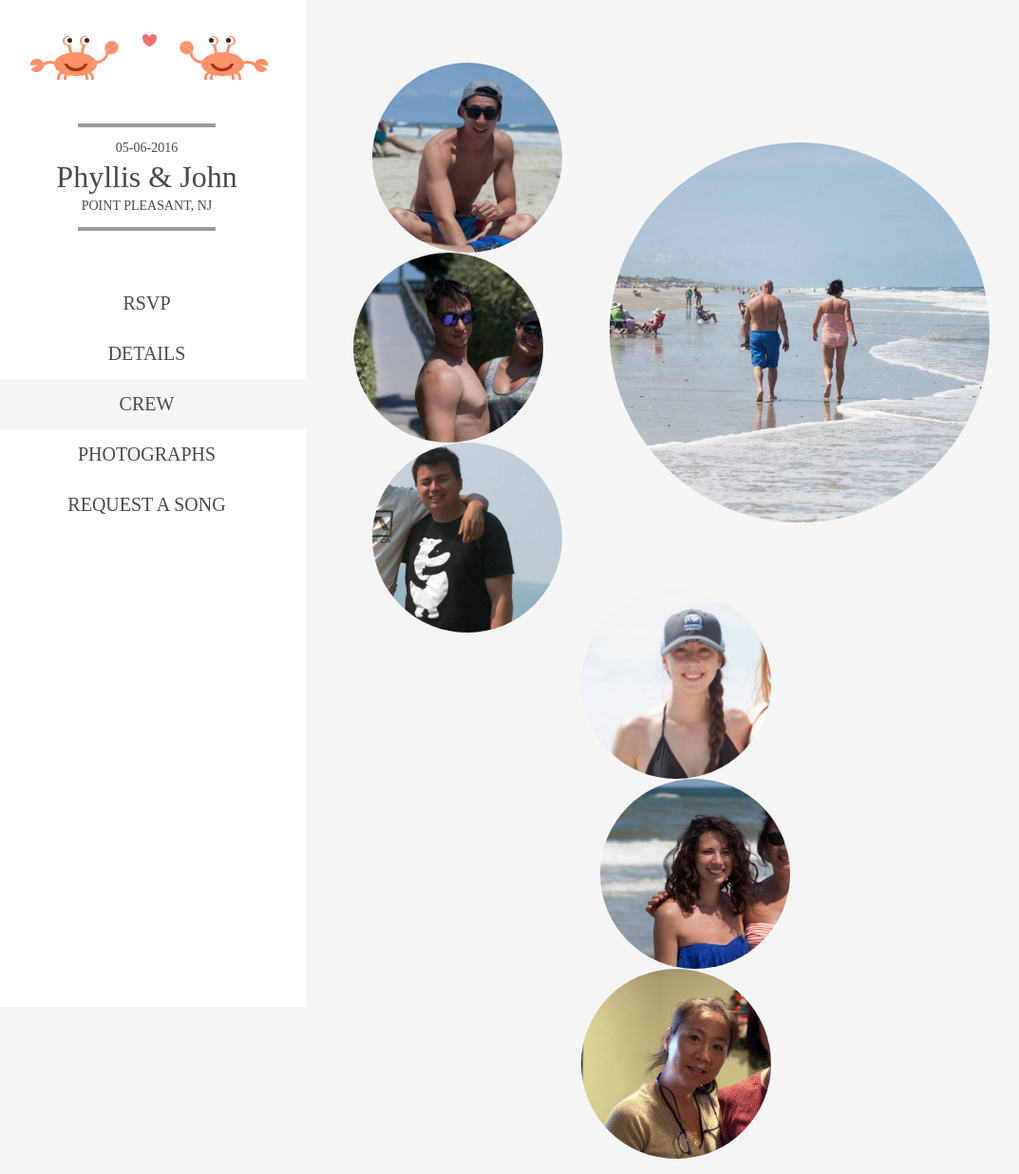
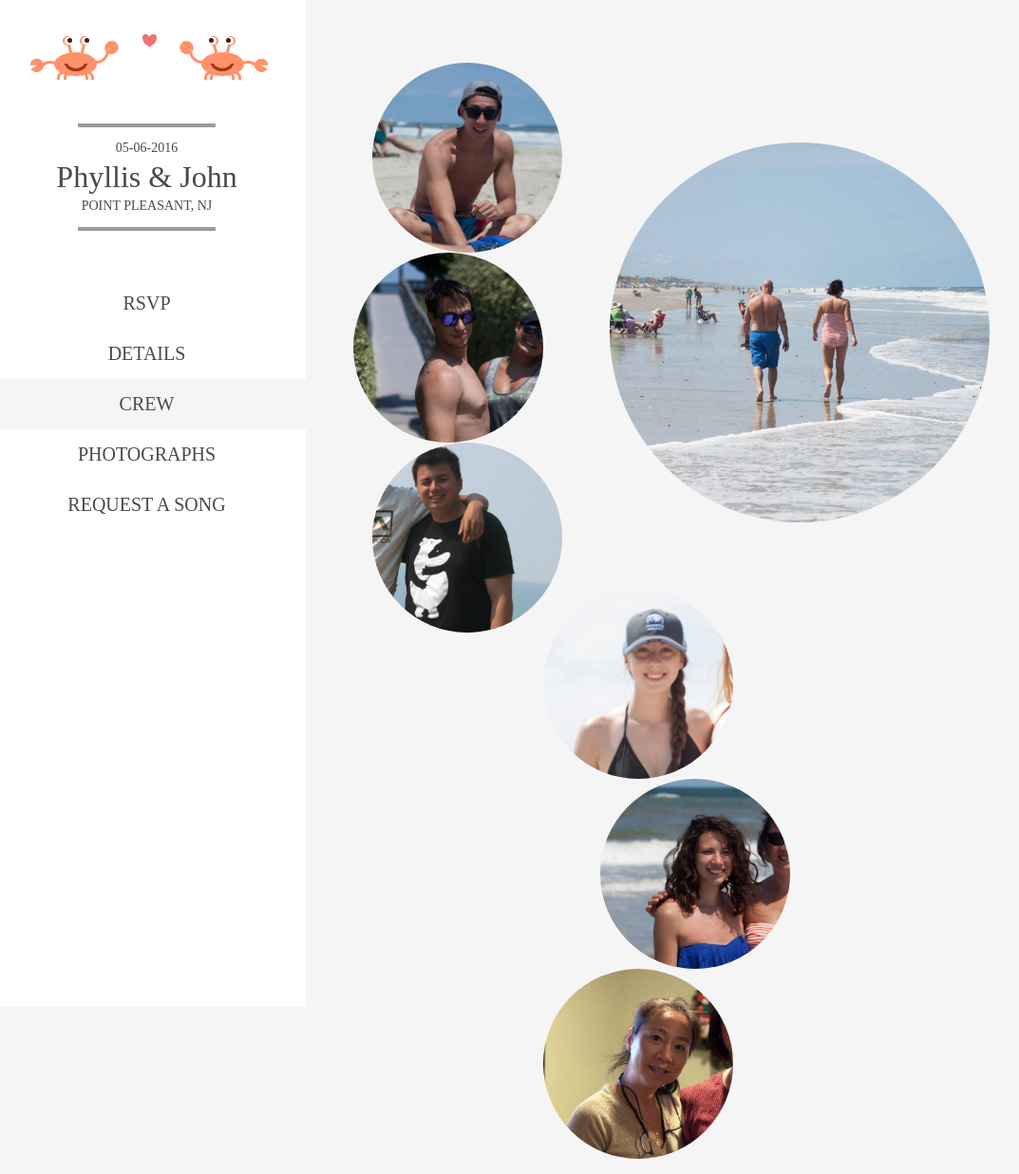
Before and after one commit to phyllisandjohn/phyllisandjohn.github.io, a Jekyll site: the page crew/index.html, which Jekyll copies as it is, in a window 1280 px wide. Shown: the whole page at 95% size, without its empty margins (3-1076 px from the left). Built offline with Jekyll 4.4.1, drawn with Linux system fonts in a browser that asks for light colours.

Commit message:
Update crew.css

```diff
--- a/css/crew.css
+++ b/css/crew.css
@@ -49,7 +49,7 @@
 
 .together .details {
   text-transform: uppercase;
-  margin: 25px;
+  margin: 50px;
   margin-top: 100px;
   width: 400px;
   height: 400px;
@@ -79,7 +79,7 @@
 }
 
 .bride .supporting-1, .bride .supporting-3 {
-  margin-left: -20px;
+  margin-left: -60px;
 }
 
 .supporting, .together{
```
